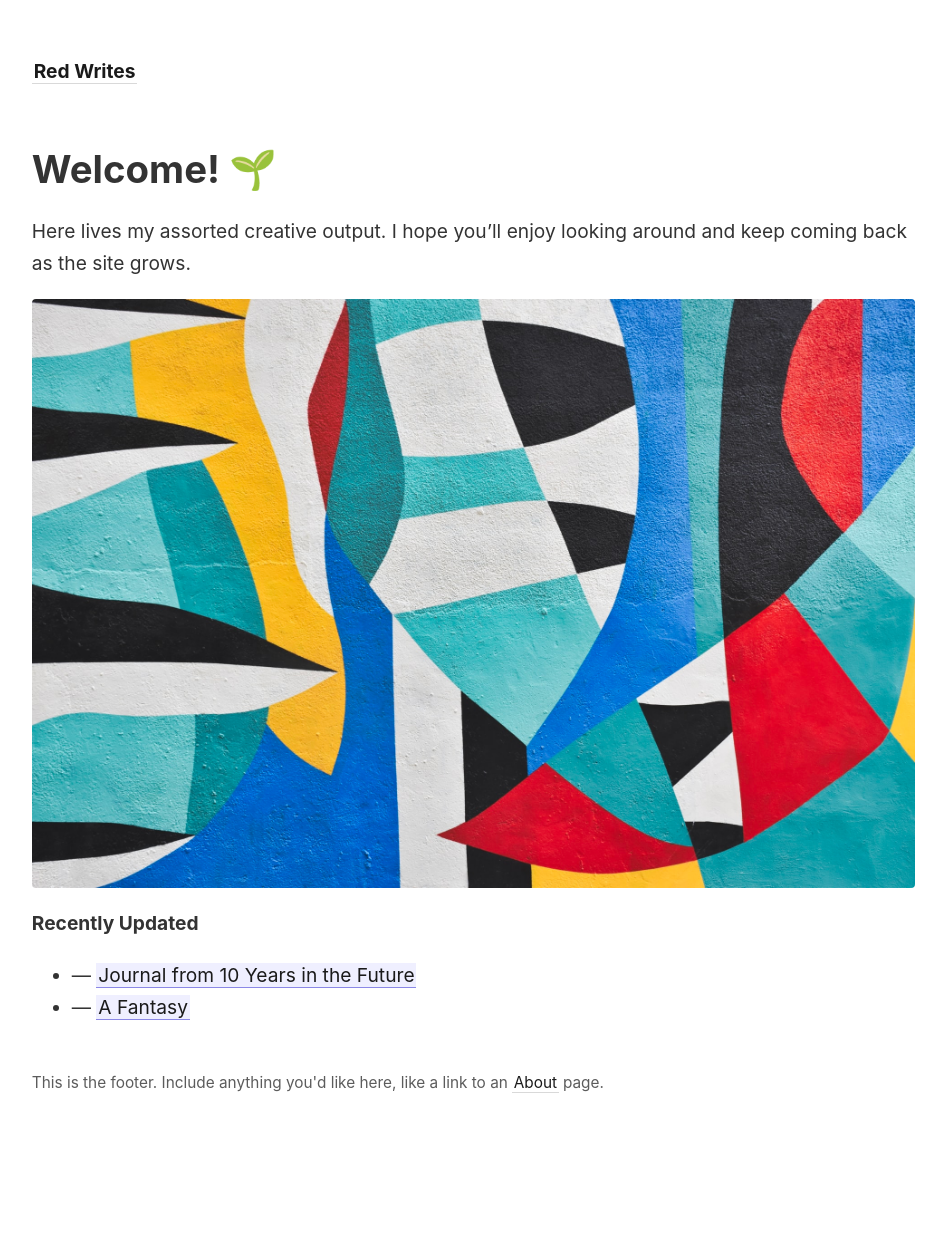
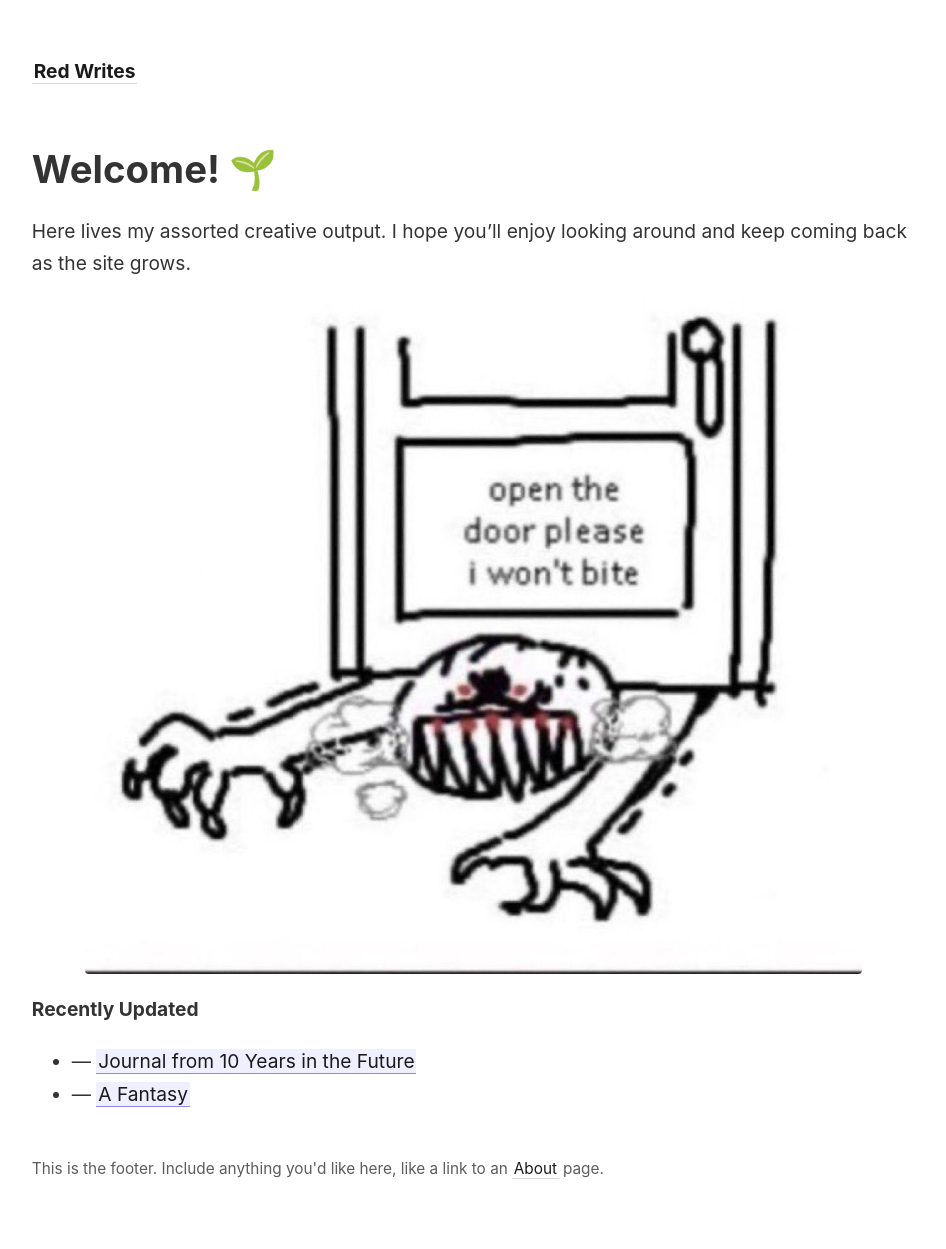
Before and after one commit to radboy-mccoy/digital-garden-take2, a Jekyll site: the page built from _pages/index.md, in a window 1280 px wide. Shown: the whole page, without its empty margins (45-991 px from the left). Built offline with Jekyll 4.4.1, drawn with Linux system fonts in a browser that asks for light colours; before the commit the page ends 1163 px from its top, so only the background shows below that.

Commit message:
Change welcome image to "open the door please I won't bite"

```diff
--- a/_pages/index.md
+++ b/_pages/index.md
@@ -9,7 +9,7 @@ permalink: /
 
 Here lives my assorted creative output. I hope you'll enjoy looking around and keep coming back as the site grows.
 
-<img src="{{ site.baseurl }}/assets/image.jpg"/>
+<img src="{{ site.baseurl }}/assets/welcome.jpeg"/>
 
 <strong>Recently Updated</strong>
 
```
